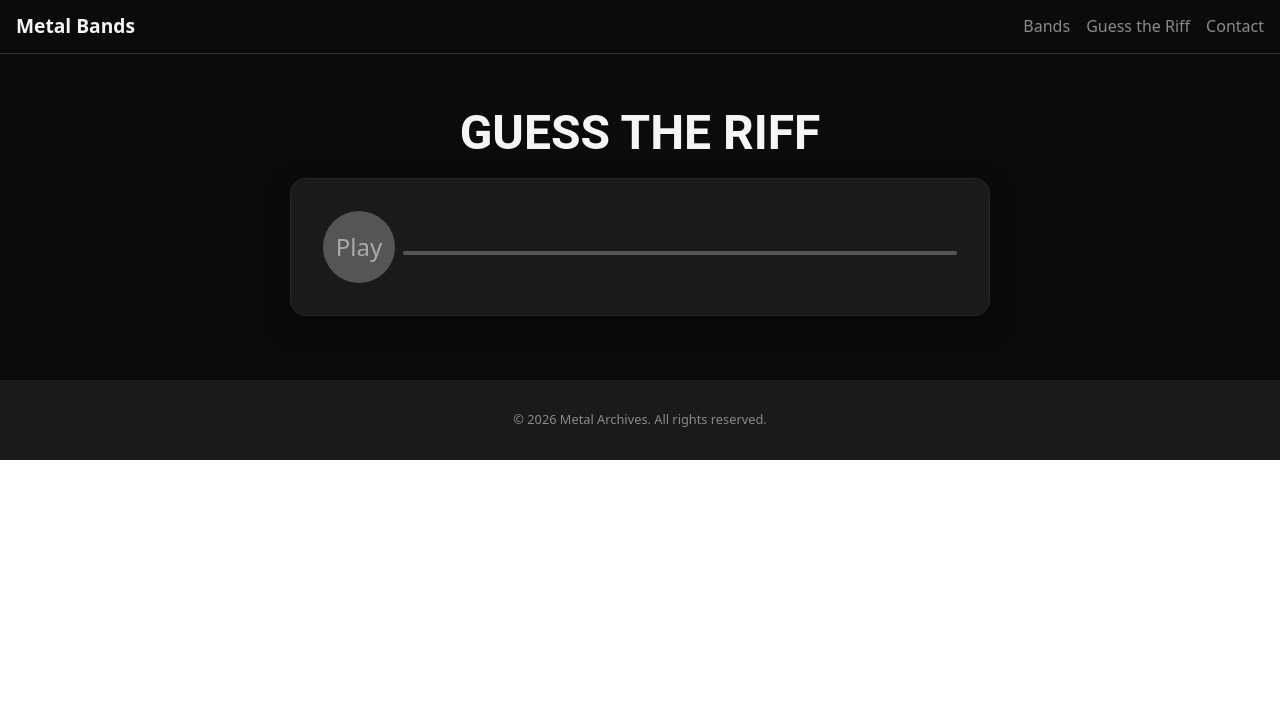
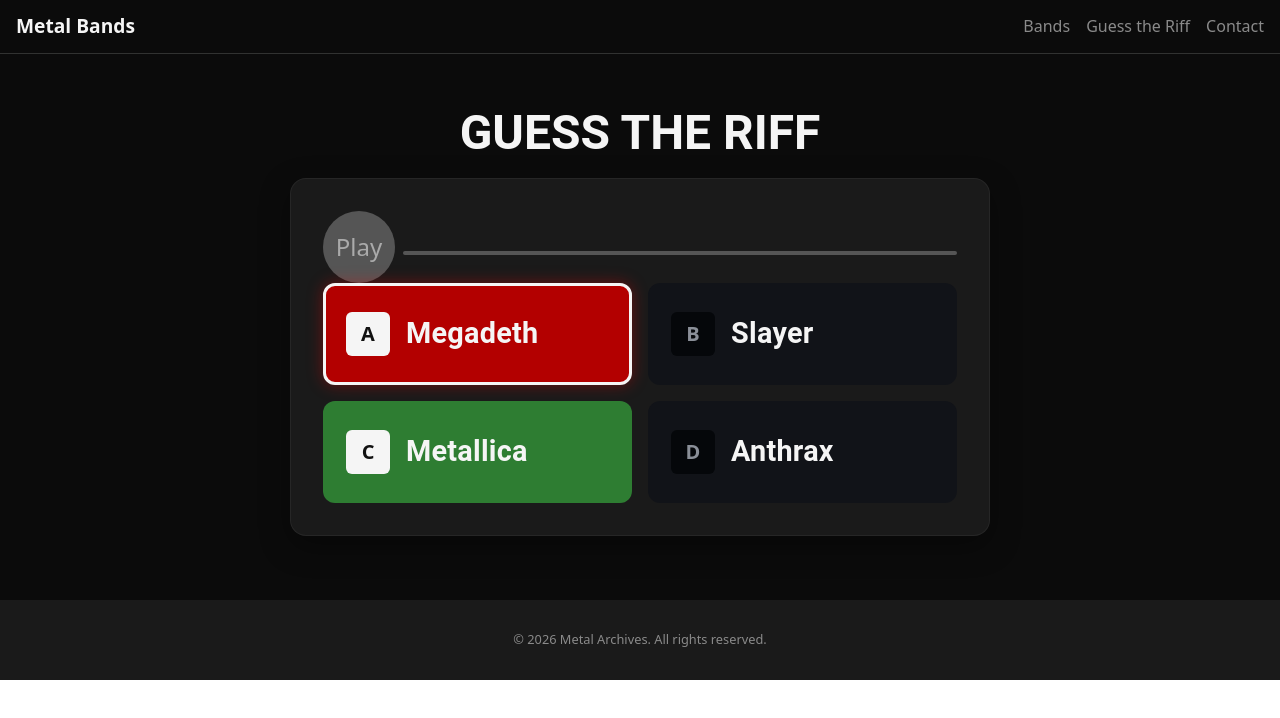
Before and after one commit to arielgomezmendez/metal-bands-app, a React (Vite) app: page /guess-the-riff in a window 1280 px wide. Shown: the top 718 px of the page. Built offline with nearby package versions, Linux system fonts and the light colour scheme; no server answers.

Commit message:
Create the BandOptions component to show the possibles band names

```diff
--- /dev/null
+++ b/src/components/BandOptions.tsx
@@ -0,0 +1,107 @@
+import { Box, ButtonBase, Typography } from "@mui/material";
+
+const bandOptions = [
+  { id: "a", label: "A", name: "Megadeth", state: "selected-wrong" },
+  { id: "b", label: "B", name: "Slayer", state: "default" },
+  { id: "c", label: "C", name: "Metallica", state: "correct" },
+  { id: "d", label: "D", name: "Anthrax", state: "default" },
+];
+
+const getOptionStyles = (state: string) => {
+  switch (state) {
+    case "selected-wrong":
+      return {
+        backgroundColor: "#b30000",
+        border: "3px solid #f5f5f5",
+        boxShadow: "0 0 16px rgba(255, 0, 0, 0.35)",
+      };
+    case "correct":
+      return {
+        backgroundColor: "#2e7d32",
+        border: "3px solid transparent",
+      };
+    default:
+      return {
+        backgroundColor: "#111318",
+        border: "3px solid transparent",
+      };
+  }
+};
+
+const BandOptions = () => {
+  return (
+    <Box
+      sx={{
+        display: "grid",
+        gridTemplateColumns: {
+          xs: "1fr",
+          md: "1fr 1fr",
+        },
+        gap: 2,
+        width: "100%",
+      }}
+    >
+      {bandOptions.map((option) => {
+        const optionStyles = getOptionStyles(option.state);
+
+        return (
+          <ButtonBase
+            key={option.id}
+            disableRipple
+            sx={{
+              width: "100%",
+              borderRadius: 3,
+              overflow: "hidden",
+              textAlign: "left",
+              ...optionStyles,
+            }}
+          >
+            <Box
+              sx={{
+                width: "100%",
+                display: "flex",
+                alignItems: "center",
+                gap: 2,
+                px: 2.5,
+                py: 2.5,
+                minHeight: 96,
+              }}
+            >
+              <Box
+                sx={{
+                  width: 44,
+                  height: 44,
+                  borderRadius: 1.5,
+                  display: "flex",
+                  alignItems: "center",
+                  justifyContent: "center",
+                  fontWeight: 800,
+                  fontSize: "1.25rem",
+                  backgroundColor:
+                    option.state === "default" ? "#05070a" : "#f5f5f5",
+                  color: option.state === "default" ? "#8a8f98" : "#111",
+                  flexShrink: 0,
+                }}
+              >
+                {option.label}
+              </Box>
+
+              <Typography
+                sx={{
+                  color: "#f5f5f5",
+                  fontSize: "1.8rem",
+                  fontWeight: 700,
+                  lineHeight: 1.1,
+                }}
+              >
+                {option.name}
+              </Typography>
+            </Box>
+          </ButtonBase>
+        );
+      })}
+    </Box>
+  );
+};
+
+export default BandOptions;
--- a/src/pages/GuessTheRiff.tsx
+++ b/src/pages/GuessTheRiff.tsx
@@ -2,14 +2,11 @@
 
 /* "http://localhost:3000/api/deezer-search" */ // Local URL
 
-import {
-  Card,
-  CardContent,
-  Typography,
-} from "@mui/material";
+import { Card, CardContent, Typography } from "@mui/material";
 import { useEffect, useRef, useState } from "react";
 import { getRandomItem } from "../helpers/arrayHelper";
 import Player from "../components/Player";
+import BandOptions from "../components/BandOptions";
 
 export type DeezerTrack = {
   id: number;
@@ -27,7 +24,9 @@
 
   const fetchDezeerData = async (): Promise<DeezerTrack[]> => {
     try {
-      const response = await fetch("https://spotify-server-rosy-delta.vercel.app/api/deezer-search");
+      const response = await fetch(
+        "https://spotify-server-rosy-delta.vercel.app/api/deezer-search",
+      );
       const data = await response.json();
       //Get a random track of the band
       if (data.length > 0) {
@@ -111,6 +110,7 @@
             duration={duration}
             timePorgress={timePorgress}
           />
+          <BandOptions />
         </CardContent>
       </Card>
     </>
```
